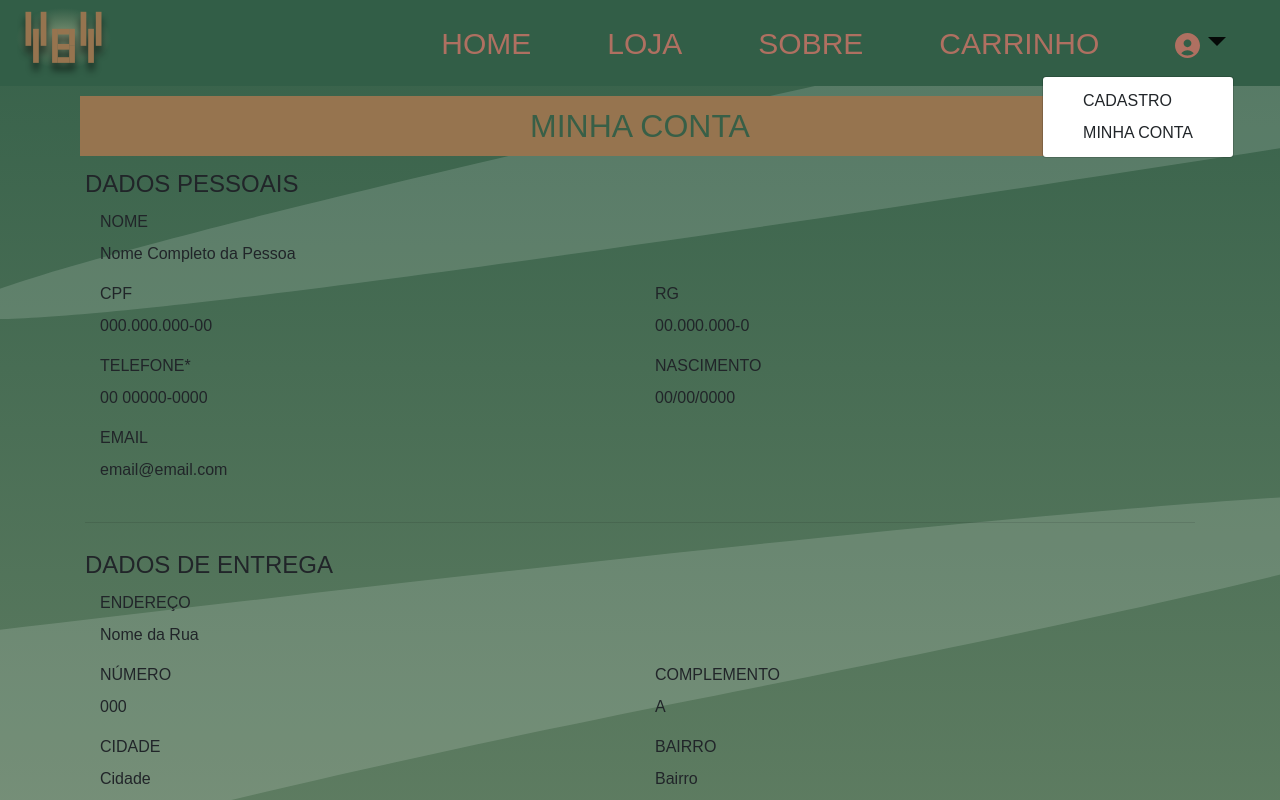
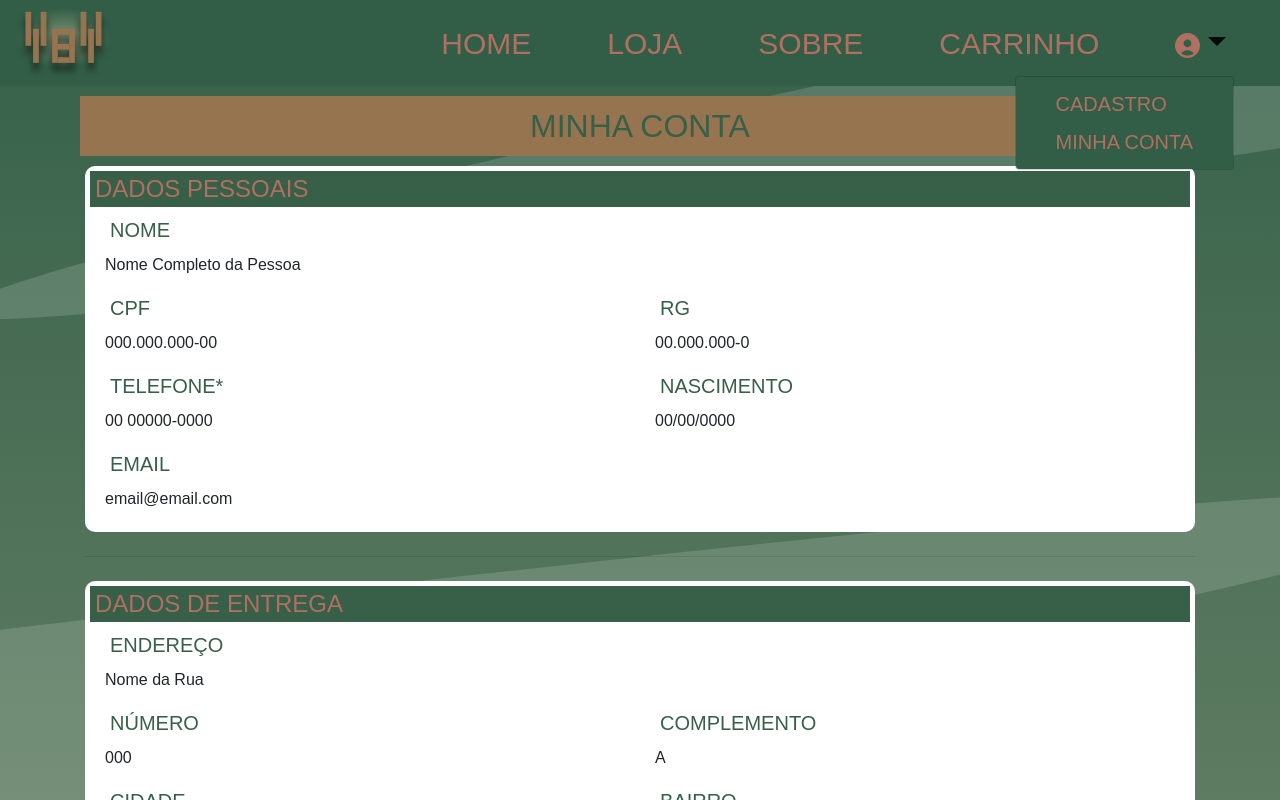
Before and after one commit to gicutieri/trab-web, a Vue app in the folder front/: page /minha-conta in a window 1280 px wide. Both pictures are taken after a click on the button 1200 px from the left and 43 px from the top of the page. Shown: the top 800 px of the page. Built offline with nearby package versions, Linux system fonts and the light colour scheme.

Commit message:
minha conta

```diff
--- a/front/src/App.vue
+++ b/front/src/App.vue
@@ -72,7 +72,12 @@ export default {
   padding-left: 5px;
   padding-bottom: 10px;
 }
-legend *{
+.dropdown-menu.show {
+    display: block;
+    background-color: #325E47;
+}
+a.dropdown-item {
     color: #AF7061;
+    font-size: 20px;
 }
 </style>
--- a/front/src/components/Card.vue
+++ b/front/src/components/Card.vue
@@ -157,7 +157,7 @@ export default {
 }
 
 .card {
-  background-color: rgba(196, 196, 196, 0.7);
+  background-color: rgb(255, 255, 255);
   border-radius: 10px;
   margin-bottom: 10px;
 }
--- a/front/src/components/Footer.vue
+++ b/front/src/components/Footer.vue
@@ -63,6 +63,9 @@ export default {
  .footer{
     background: #325E47;
  }
+ .dropdown-item {
+    color: #AF7061;
+}
  .footer-top { padding: 60px 0; background:#325E47; text-align: left; color: #aaa; font-family: 'Montserrat', sans-serif; }
 .footer-top h3 { padding-bottom: 10px; color: #fff; }
 
--- a/front/src/components/Header.vue
+++ b/front/src/components/Header.vue
@@ -20,8 +20,8 @@
               <template v-slot:button-content>
                 <img src="@/assets/Header/signvec.svg" class="imgsg" alt="">
               </template>
-              <b-dropdown-item :to="{name : 'Cadastro'}">CADASTRO</b-dropdown-item>
-              <b-dropdown-item :to="{name : 'Minha-conta'}">MINHA CONTA</b-dropdown-item>
+              <b-dropdown-item class="dpitem" :to="{name : 'Cadastro'}">CADASTRO</b-dropdown-item>
+              <b-dropdown-item class="dpitem" :to="{name : 'Minha-conta'}">MINHA CONTA</b-dropdown-item>
             </b-nav-item-dropdown>
           </b-navbar-nav>
         </b-collapse>
@@ -93,9 +93,7 @@ export default {
     height: 25px;
     margin: auto;
   }
-  .row{
-    margin-right: -20px;
-    margin-left: -20px;
-}
+
+
 
 </style>
--- a/front/src/views/Cadastro.vue
+++ b/front/src/views/Cadastro.vue
@@ -156,7 +156,7 @@ export default {
     padding: 10px;
 }
 .fundobranco{
-    background-color: rgba(255, 255, 255, 0.7);
+    background-color: rgb(255, 255, 255);
     border-radius: 10px;
     padding: 5px;
 }
--- a/front/src/views/Minha-conta.vue
+++ b/front/src/views/Minha-conta.vue
@@ -1,24 +1,20 @@
 <template>
     <div class="minha-conta">
         <div class="container">
-
             <div class="row">
                 <div class="shape">
                     <h2 class="shapecontent">MINHA CONTA</h2>
                 </div>
             </div>
-
-
             <div name="dados">
 
+                <div class="fundobranco">
                     <fieldset>
                         <legend>DADOS PESSOAIS</legend>
-
                         <div class="col-md-12">
                             <label for="nome">NOME</label>
                             <p id="nome">Nome Completo da Pessoa</p>
                         </div>
-
                         <div class="container">
                             <div class="row">
                                 <div class="col-md-6">
@@ -31,7 +27,6 @@
                                 </div>
                             </div>
                         </div>
-
                         <div class="container">
                             <div class="row">
                                 <div class="col-md-6">
@@ -44,14 +39,16 @@
                                 </div>
                             </div>
                         </div>
-
                         <div class="col-md-6">
                             <label for="email">EMAIL</label>
                                 <p id="email">email@email.com</p>
                         </div>
+                    </fieldset>
+                </div>
 
-            </fieldset>
                 <hr class="my-4">
+
+                <div class="fundobranco">
                     <fieldset>
                         <legend>DADOS DE ENTREGA</legend>
 
@@ -98,10 +95,12 @@
                                 </div>
                             </div>
                         </div>
+                    </fieldset>
+                </div>
 
-            </fieldset>
                 <hr class="my-4">
 
+                <div class="fundobranco">
                     <fieldset>
                         <legend>DADOS DE LOGIN</legend>
 
@@ -119,13 +118,16 @@
                         </div>
 
                     </fieldset>
+                </div>
+
                 <hr class="my-4">
+
+                <div class="fundobranco" >
                     <fieldset>
                         <legend>HISTÓRICO</legend>
 
                         <div class="container">
                             <div class="row">
-
                                 <div class="col-md-12">
                                     <div class="container">
                                         <div class="row">
@@ -134,15 +136,12 @@
                                             <p class="col-md-4"><span class="pull-right">Total: R$00,00</span></p>
                                         </div>
                                     </div>
-
                                 </div>
-
                             </div>
                         </div>
                     </fieldset>
-
+                </div>
             </div> <!--div dados-->
-
         </div>
     </div>
 </template>
@@ -155,5 +154,19 @@ export default {
 </script>
 
 <style scoped>
-
+.fundobranco{
+    background-color: rgb(255, 255, 255);
+    border-radius: 10px;
+    padding: 5px;
+}
+legend{
+    color: #AF7061;
+    padding-left: 5px;
+    background-color:#385f47;
+}
+label{
+    padding-left: 5px;
+    color: #385f47;
+    font-size: 20px;
+}
 </style>
--- a/front/src/views/Sobre.vue
+++ b/front/src/views/Sobre.vue
@@ -39,5 +39,7 @@ export default {
 </script>
 
 <style scoped>
-
+.dropdown-item {
+    color: #AF7061;
+}
 </style>
```
Lines whose indentation alone changed are shown as unchanged.
